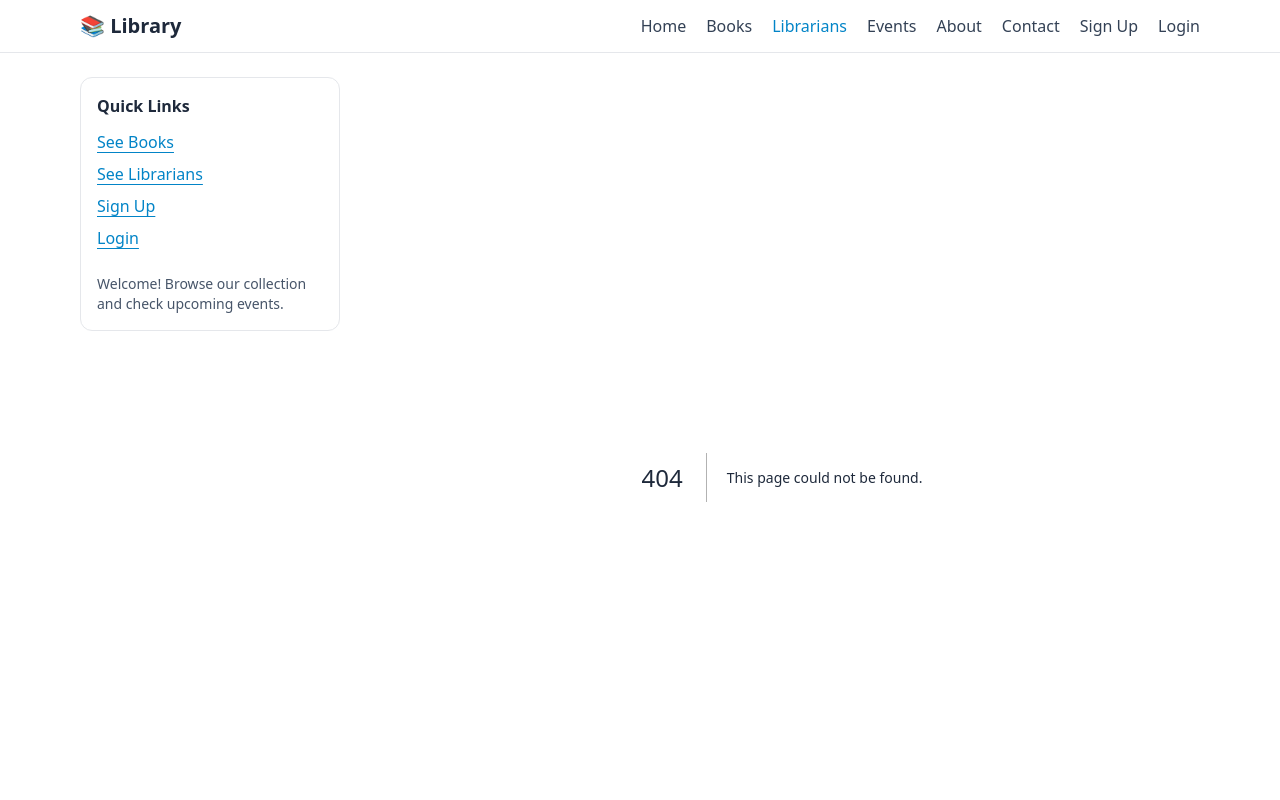
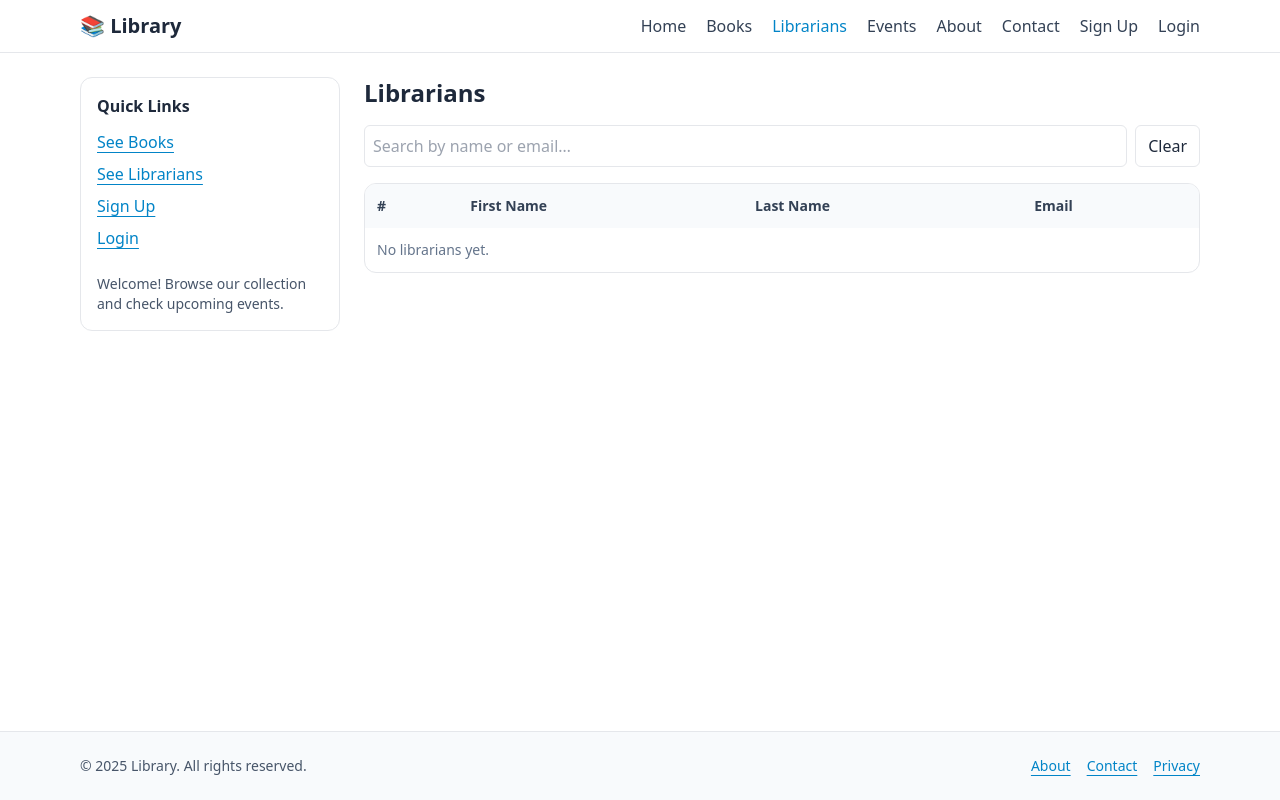
Before and after one commit to mmauricewrightt/library-frontend, a Next.js app: page /librarians in a window 1280 px wide. Before the commit this address had no page. Shown: the top 800 px of the page. Built offline with nearby package versions, Linux system fonts and the light colour scheme.

Commit message:
Added books ui and librarians ui

```diff
--- /dev/null
+++ b/app/librarians/page.tsx
@@ -0,0 +1,72 @@
+'use client'
+import { useMemo, useState } from 'react'
+
+type Librarian = { userID: number; firstName: string; lastName: string; email: string }
+
+const INITIAL: Librarian[] = [] // empty for now—will wire to Supabase later
+
+export default function LibrariansPage() {
+  const [q, setQ] = useState('')
+
+  const filtered = useMemo(() => {
+    const term = q.trim().toLowerCase()
+    if (!term) return INITIAL
+    return INITIAL.filter(l =>
+      [l.firstName, l.lastName, l.email]
+        .filter(Boolean)
+        .some(x => x!.toLowerCase().includes(term))
+    )
+  }, [q])
+
+  return (
+    <section className="space-y-4">
+      <h1 className="text-2xl font-semibold">Librarians</h1>
+
+      <div className="flex gap-2">
+        <input
+          className="border rounded-md p-2 w-full"
+          placeholder="Search by name or email…"
+          value={q}
+          onChange={e => setQ(e.target.value)}
+        />
+        <button
+          onClick={() => setQ('')}
+          className="px-3 py-2 rounded-md border bg-white hover:bg-slate-50"
+        >
+          Clear
+        </button>
+      </div>
+
+      <div className="overflow-auto border rounded-xl bg-white">
+        <table className="min-w-full text-sm">
+          <thead className="bg-slate-50 text-slate-700">
+            <tr>
+              <th className="text-left p-3">#</th>
+              <th className="text-left p-3">First Name</th>
+              <th className="text-left p-3">Last Name</th>
+              <th className="text-left p-3">Email</th>
+            </tr>
+          </thead>
+          <tbody>
+            {filtered.length === 0 ? (
+              <tr>
+                <td className="p-3 text-slate-500" colSpan={4}>
+                  No librarians yet.
+                </td>
+              </tr>
+            ) : (
+              filtered.map((l) => (
+                <tr key={l.userID} className="border-t">
+                  <td className="p-3">{l.userID}</td>
+                  <td className="p-3">{l.firstName}</td>
+                  <td className="p-3">{l.lastName}</td>
+                  <td className="p-3">{l.email}</td>
+                </tr>
+              ))
+            )}
+          </tbody>
+        </table>
+      </div>
+    </section>
+  )
+}
```
